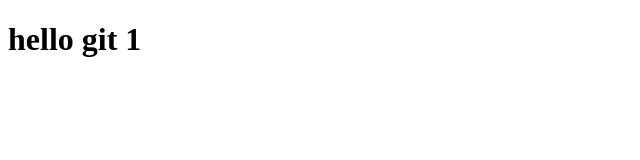
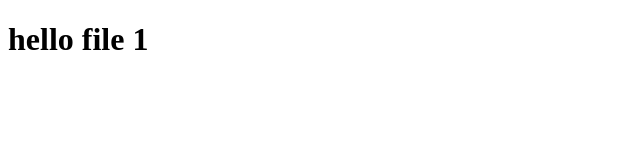
Before and after one commit to DouaeChmihi/tp-git, a plain HTML site: page index.html in a window 1280 px wide. Shown: the full height of the page, 0-640 px from the left. Drawn offline with Linux system fonts and the light colour scheme.

Commit message:
mon premier commit

```diff
--- a/index.html
+++ b/index.html
@@ -6,6 +6,6 @@
     <title>Document</title>
 </head>
 <body>
-    <h1>hello git 1</h1>
+    <h1>hello file 1</h1>
 </body>
 </html>
```
